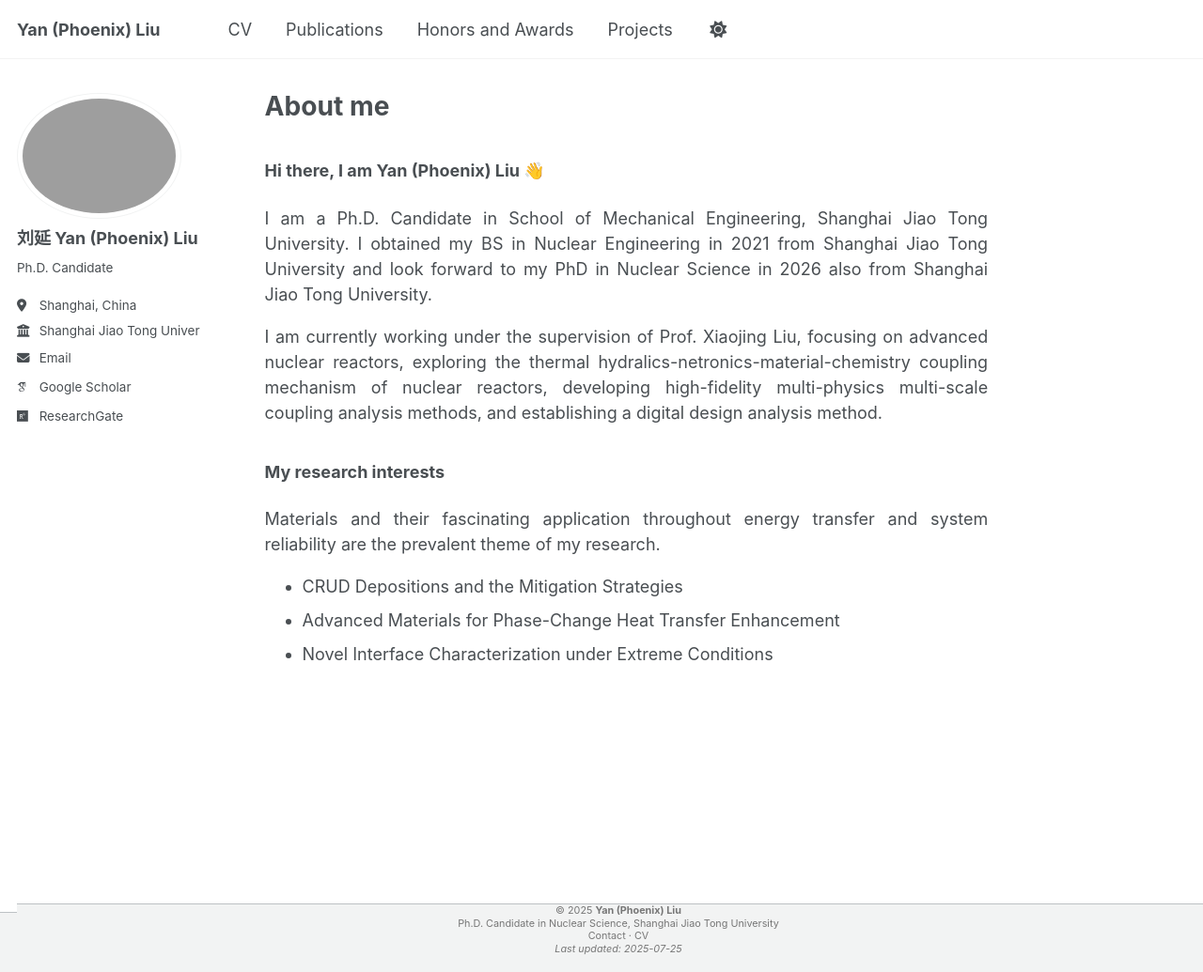
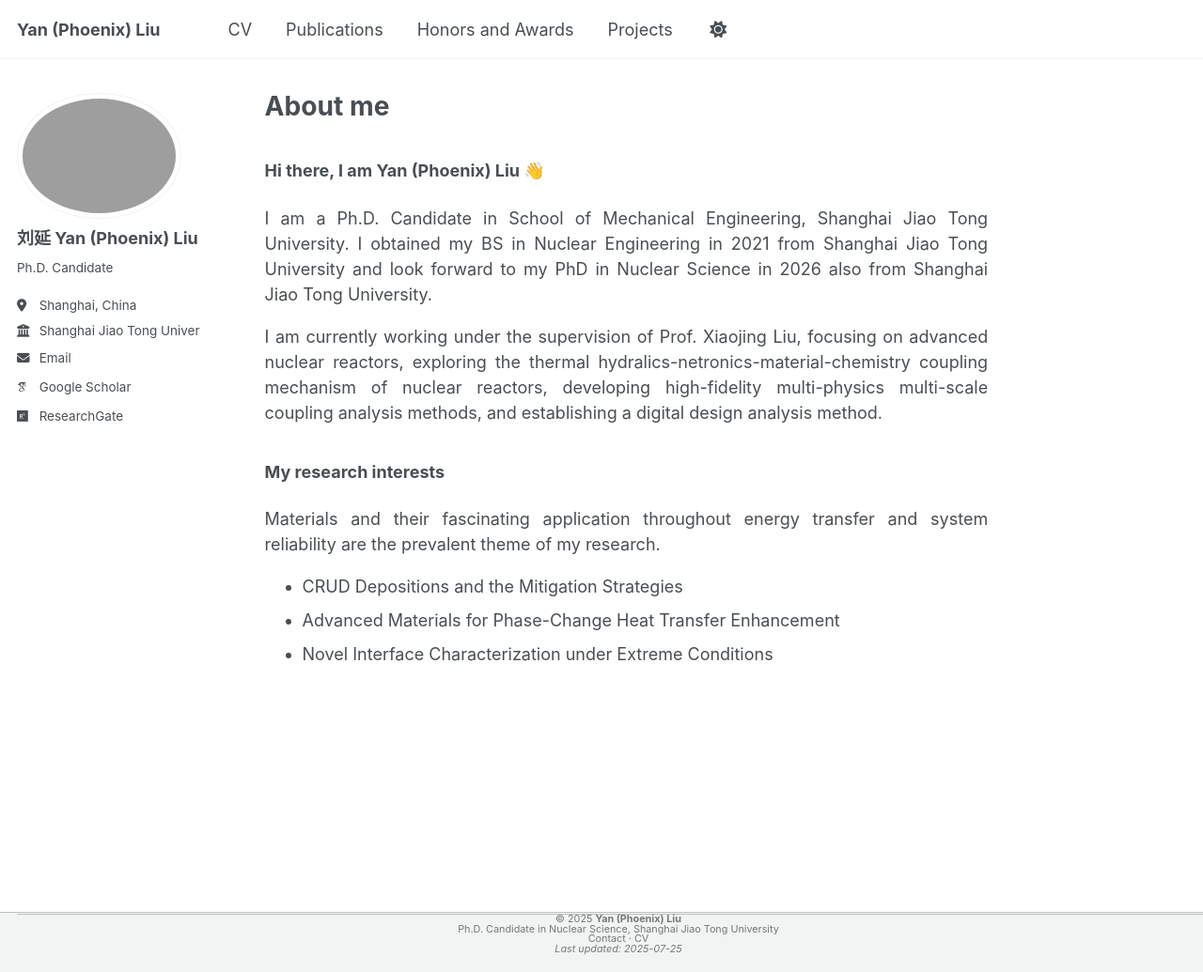
Before and after one commit to YanPhoenixLiu/yanphoenixliu.github.io, a Jekyll site: the page built from _pages/about.md, in a window 1280 px wide and 1035 px high. Shown: the whole window at 94% size. Built offline with Jekyll 4.4.1, drawn with Linux system fonts in a browser that asks for light colours; some web fonts are replaced; a script that is not in the unit is left out.

Commit message:
Update footer.html

```diff
--- a/_includes/footer.html
+++ b/_includes/footer.html
@@ -30,7 +30,7 @@
 <!-- ======================== CUSTOM FOOTER ======================== -->
 
 <footer class="page__footer">
-  <div style="text-align: center; font-size: 0.6rem; color: #777; line-height: 1.25;">
+  <div style="text-align: center; font-size: 0.6rem; color: #777; line-height: 1.0;">
     © 2025 <strong>Yan (Phoenix) Liu</strong><br>
     Ph.D. Candidate in Nuclear Science, Shanghai Jiao Tong University
     <br>
```
